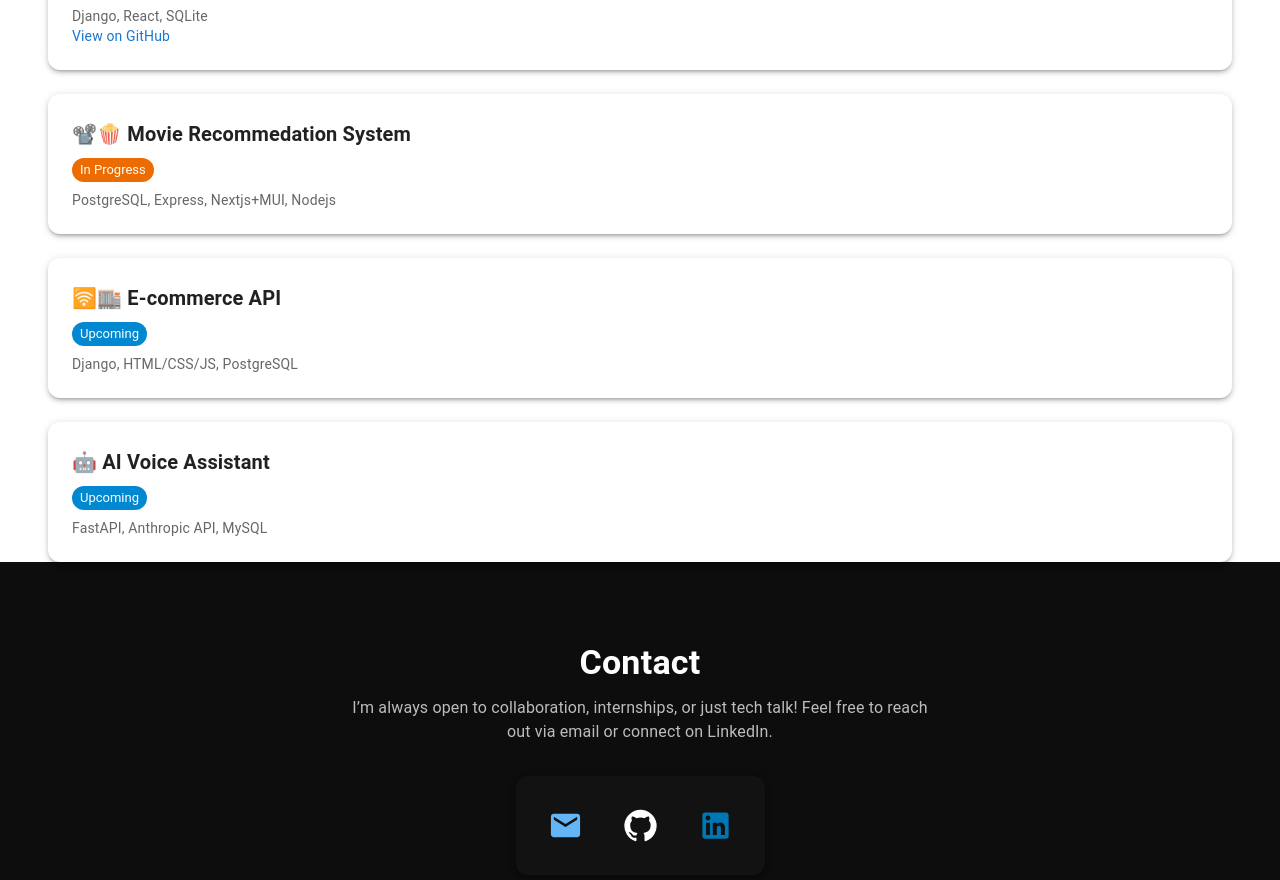
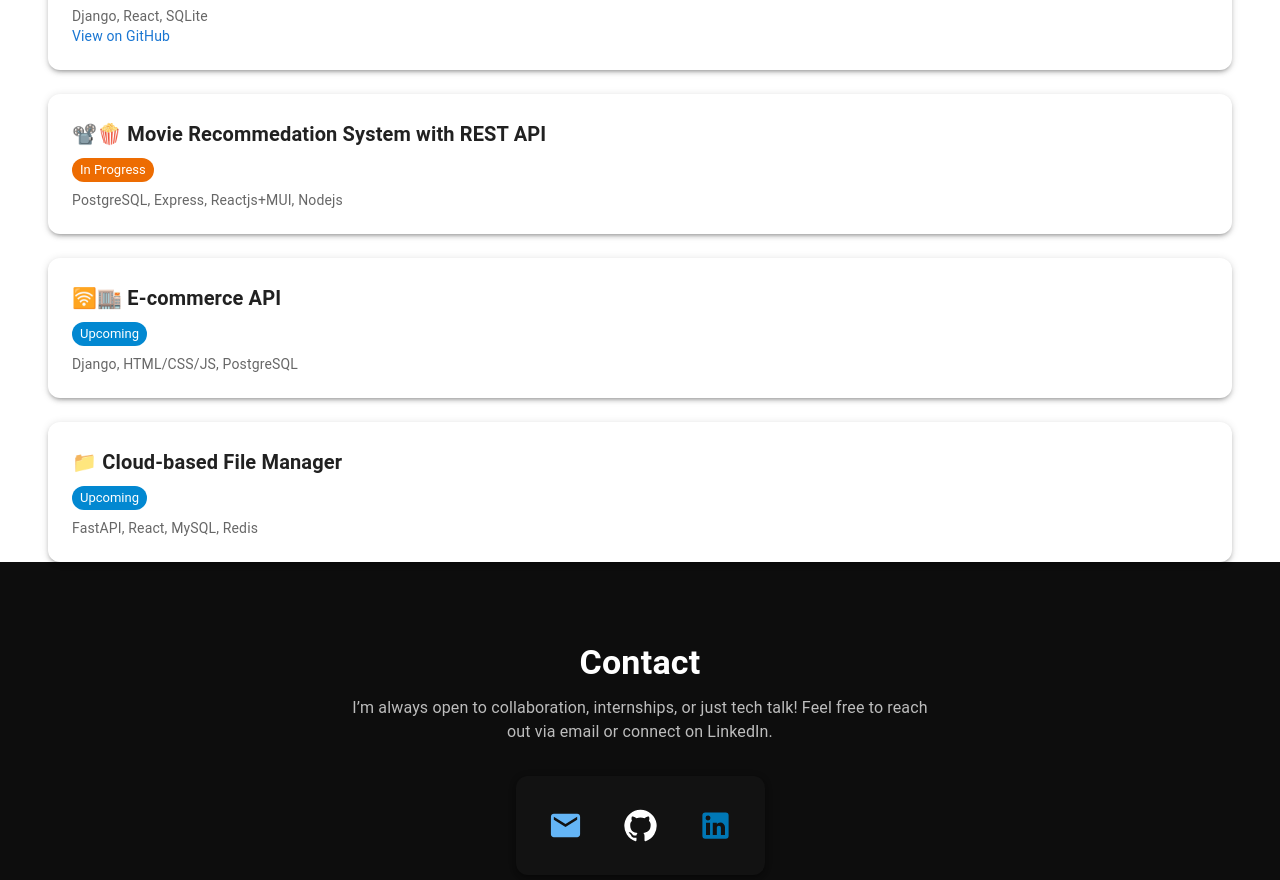
Before and after one commit to PrajwalP-git/portfolio, a Next.js app: page / in a window 1280 px wide. Shown: the part 1584-2464 px from the top of the page. Built offline with nearby package versions, Linux system fonts and the light colour scheme.

Commit message:
Update Projects.jsx

```diff
--- a/src/app/components/Projects.jsx
+++ b/src/app/components/Projects.jsx
@@ -19,9 +19,9 @@ const projects = [
     emoji: "📚",
   },
   {
-    title: "Movie Recommedation System",
+    title: "Movie Recommedation System with REST API",
     status: "In Progress",
-    stack: "PostgreSQL, Express, Nextjs+MUI, Nodejs",
+    stack: "PostgreSQL, Express, Reactjs+MUI, Nodejs",
     emoji: "📽️🍿",
   },
   {
@@ -31,10 +31,10 @@ const projects = [
     emoji: "🛜🏬",
   },
   {
-    title: "AI Voice Assistant",
+    title: "Cloud-based File Manager",
     status: "Upcoming",
-    stack: "FastAPI, Anthropic API, MySQL",
-    emoji: "🤖",
+    stack: "FastAPI, React, MySQL, Redis",
+    emoji: "📁",
   },
 ];
 
```
